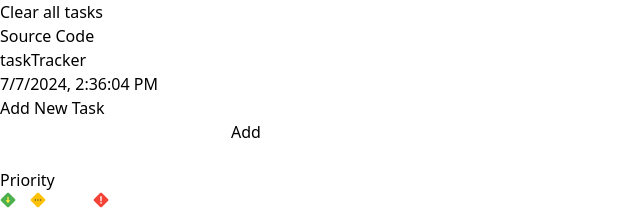
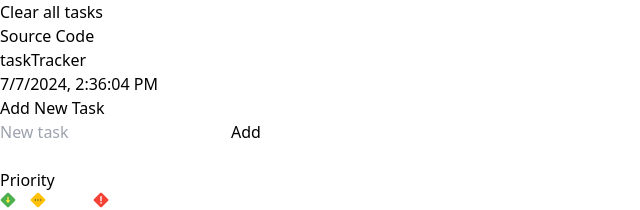
Before and after one commit to prabal-007/sigma-web-dev, a React (Vite) app in the folder exercises/TodoList-App/: page / in a window 1280 px wide. Shown: the top 210 px of the page, without its empty margins (0-640 px from the left). Built offline with nearby package versions, Linux system fonts and the light colour scheme.

Commit message:
UI fixes

```diff
--- a/exercises/TodoList-App/src/components/NewTask.jsx
+++ b/exercises/TodoList-App/src/components/NewTask.jsx
@@ -94,18 +94,6 @@ const NewTask = () => {
 
     const handlePriority = (e) => {
         let pname = e.target.name
-        // if (pname == 'High') {
-        //     setPriority('High')
-        //     console.log(priority)
-        // }
-        // else if (pname == 'Medium') {
-        //     setPriority('Medium')
-        //     console.log(priority)
-        // }
-        // else {
-        //     setPriority('Low')
-        //     console.log(priority)
-        // }
         setPriority(pname)
     }
 
@@ -171,7 +159,7 @@ const NewTask = () => {
                     <div className='w-full flex justify-center'>
 
                         <div className='w-[90%] hidden md:flex md:flex-row p-1'>
-                            <input type="text" className='w-[75%] m-1 p-2' onChange={handleChange} value={todo} />
+                            <input type="text" placeholder='New task' className='w-[75%] m-1 p-2' onChange={handleChange} value={todo} />
                             {/* <input type="textbox" className='md:w-[80%] h-28'/> */}
                             <button onClick={handleAdd} className={`bg-violet-500 font-bold text-white p-1 px-6 m-1 rounded-lg hover:text-gray-100 ${todo.length === 0 ? 'bg-violet-500' : 'bg-violet-800 hover:bg-violet-700'}`}>Add</button>
                         </div>
@@ -242,9 +230,7 @@ const NewTask = () => {
                     {sortedtodos.map(item => {
                         return (showFinished || !item.isComplted) && <div key={item.id} className="todos w-2/3">
 
-
-
-                            <div className={`todo flex justify-between border-2 ${item.isOverDue ? 'border-red-600 bg-red-200' : 'border-gray-200 bg-violet-100'}  rounded-md p-2 m-2 max-h-16 overflow-hidden`}>
+                            <div className={`todo flex justify-between border-2 ${item.isOverDue && !item.isComplted ? 'border-red-600 bg-red-200' : 'border-gray-200 bg-violet-100'}  rounded-md p-2 m-2 max-h-16 overflow-hidden`}>
                                 <div className='flex gap-2'>
                                     <input className='border rounded-xl' type="checkbox" name={item.id} onChange={handleCheckBox} checked={item.isComplted} />
                                     <h2 className={item.isComplted ? 'max-w-lg line-through' : ''}>{item.todo}</h2>
```
